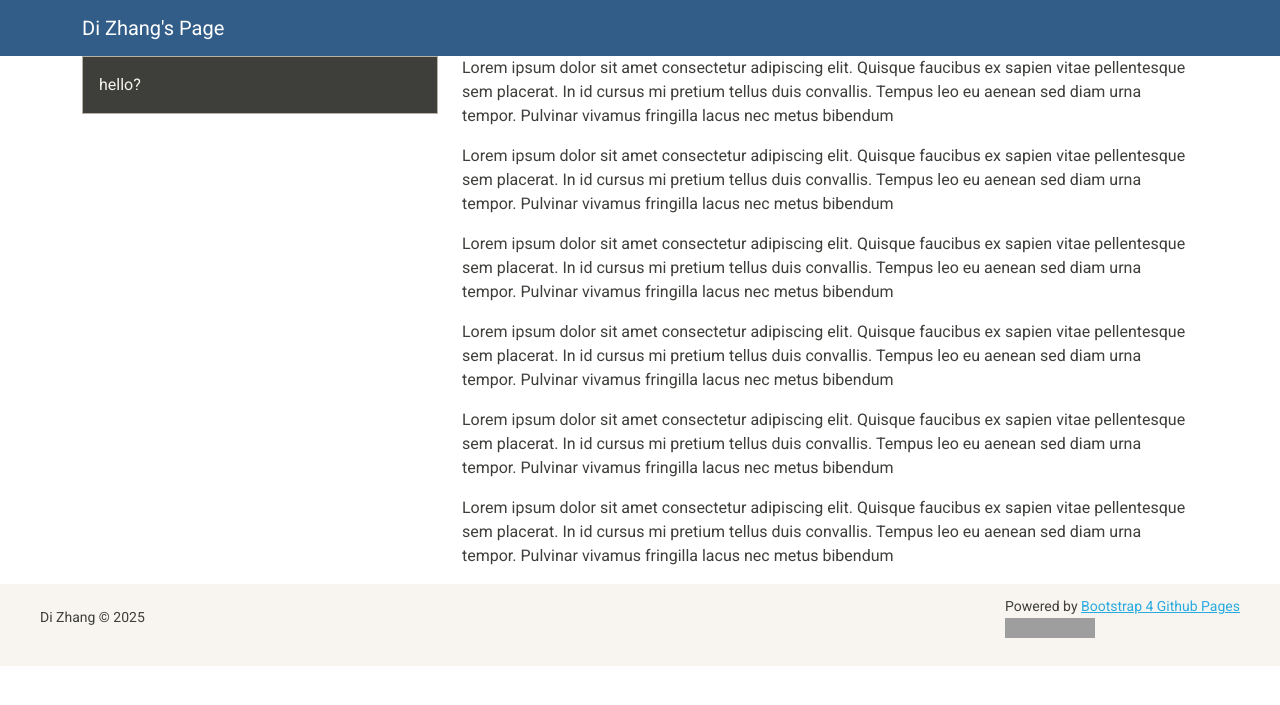
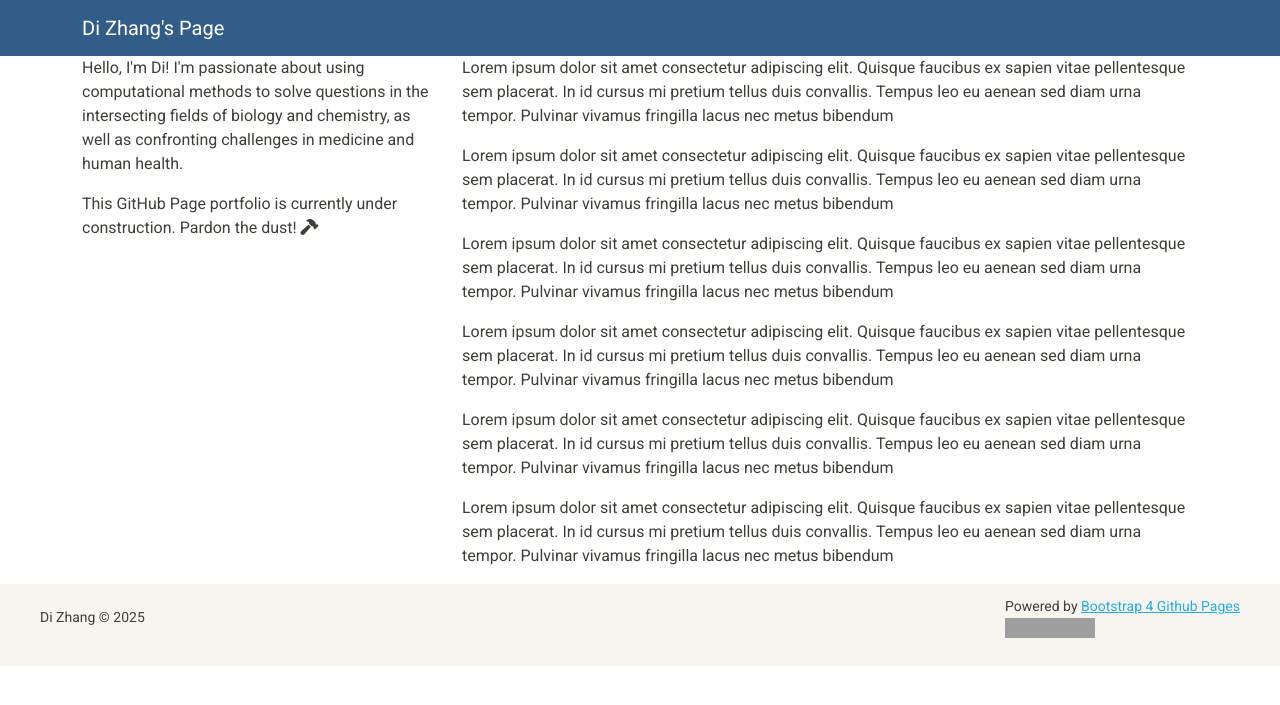
Before and after one commit to zhangdi33/zhangdi33.github.io, a Jekyll site: the page built from index.html, in a window 1280 px wide. Shown: the top 705 px of the page. Built offline with Jekyll 4.4.1, drawn with Linux system fonts in a browser that asks for light colours; grey boxes are pictures that could not be loaded.

Commit message:
Update index.html

```diff
--- a/index.html
+++ b/index.html
@@ -12,9 +12,16 @@ layout: default
     <div class="row no-gutters">
       <div class="col-lg-4">
         <div class="sticky-top">
-          <div class="card bg-dark text-light w-100 h-100 p-3 rounded-0">
-            hello?
-          </div>
+          <p>
+            Hello, I'm Di! I'm passionate about using computational methods to solve questions in the
+            intersecting fields of biology and chemistry, as well as confronting challenges in medicine
+            and human health.
+          </p>
+
+          <p>
+            This GitHub Page portfolio is currently under construction.
+            Pardon the dust! <i class="fa-solid fa-hammer"></i>
+          </p>
         </div>
       </div>
       <div class="col-lg-8">
```
